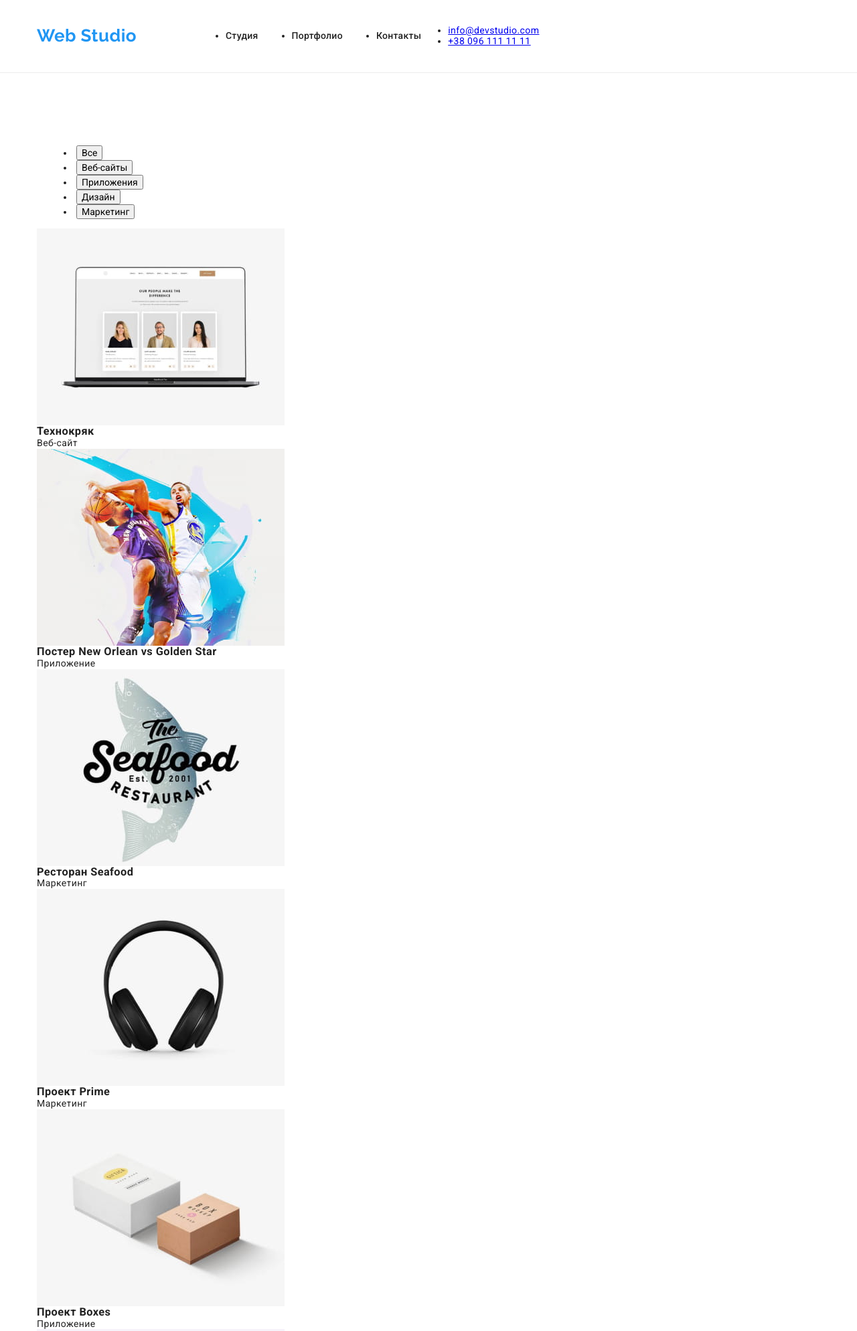
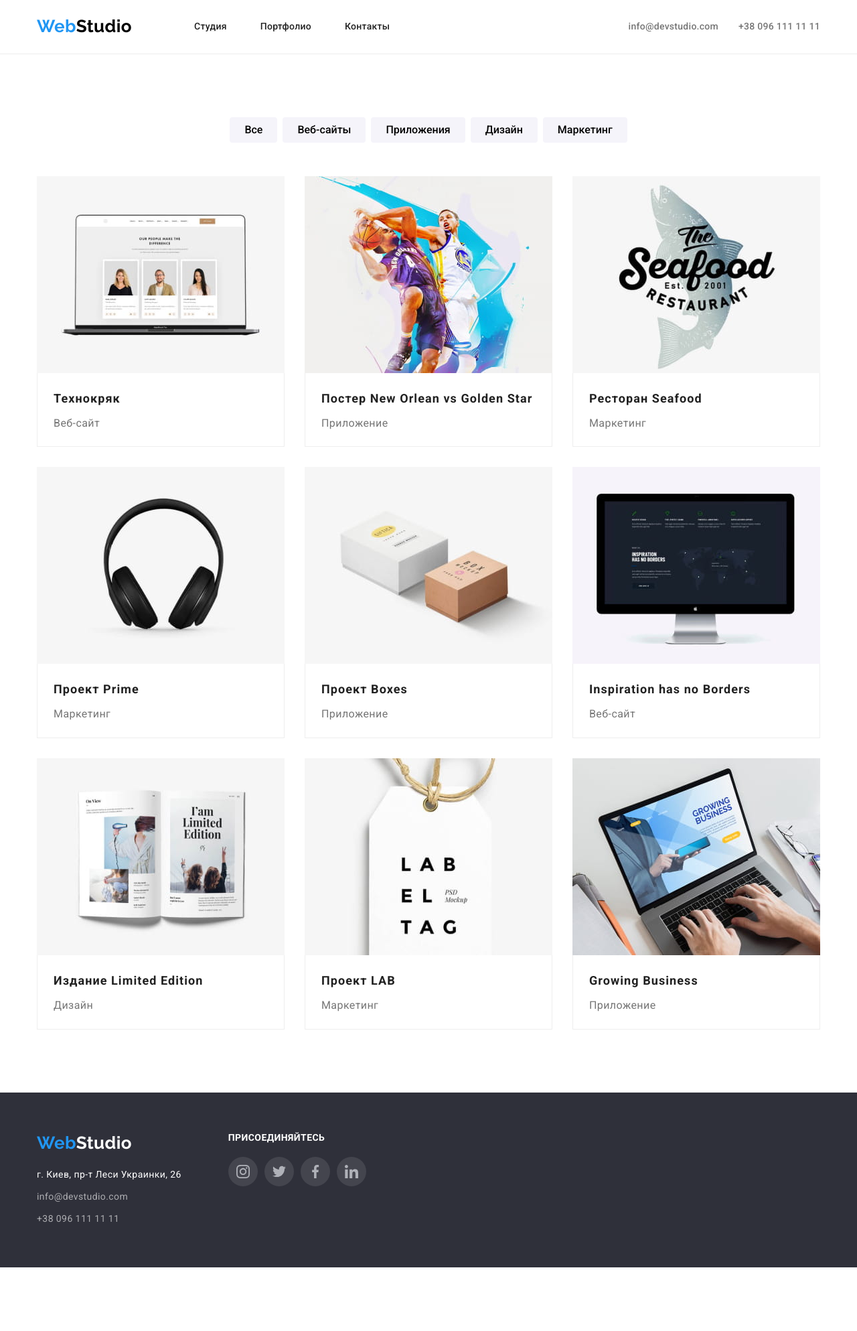
Before and after one commit to Marian-Shperun/-goit-markup-hw-4, a plain HTML site: page portfolio.html in a window 1280 px wide. Shown: the top 1987 px of the page at 67% size. After the commit the page ends 1892 px from the top, so only its background shows below. Drawn offline with nearby package versions, Linux system fonts and the light colour scheme.

Commit message:
porfolio

```diff
--- a/portfolio.html
+++ b/portfolio.html
@@ -1,21 +1,25 @@
 <!DOCTYPE html>
 <html lang="ru">
-
   <head>
-    <meta charset="UTF-8">
-    <meta http-equiv="X-UA-Compatible" content="IE=edge">
-    <meta name="viewport" content="width=device-width, initial-scale=1.0">
+    <meta charset="UTF-8" />
+    <meta http-equiv="X-UA-Compatible" content="IE=edge" />
+    <meta name="viewport" content="width=device-width, initial-scale=1.0" />
     <!-- fonts -->
-    <link rel="preconnect" href="https://fonts.googleapis.com">
-    <link rel="preconnect" href="https://fonts.gstatic.com" crossorigin>
-    <link href="https://fonts.googleapis.com/css2?family=Raleway:wght@700&family=Roboto:wght@400;500;700;900&display=swap"
-    rel="stylesheet">
-    <link rel="stylesheet" href="https://cdnjs.cloudflare.com/ajax/libs/modern-normalize/1.1.0/modern-normalize.min.css"
+    <link rel="preconnect" href="https://fonts.googleapis.com" />
+    <link rel="preconnect" href="https://fonts.gstatic.com" crossorigin />
+    <link
+      href="https://fonts.googleapis.com/css2?family=Raleway:wght@700&family=Roboto:wght@400;500;700;900&display=swap"
+      rel="stylesheet"
+    />
+    <link
+      rel="stylesheet"
+      href="https://cdnjs.cloudflare.com/ajax/libs/modern-normalize/1.1.0/modern-normalize.min.css"
       integrity="sha512-wpPYUAdjBVSE4KJnH1VR1HeZfpl1ub8YT/NKx4PuQ5NmX2tKuGu6U/JRp5y+Y8XG2tV+wKQpNHVUX03MfMFn9Q=="
-        crossorigin="anonymous" referrerpolicy="no-referrer" />
-    <link rel="stylesheet" href="./css/styles.css">
-
+      crossorigin="anonymous"
+      referrerpolicy="no-referrer"
+    />
     <title>Portfolio</title>
+    <link rel="stylesheet" href="./css/styles.css" />
   </head>
 
   <body>
@@ -23,130 +27,270 @@
     <header class="header">
       <div class="container">
         <div class="header-inner">
-                <a class="logo" href="index.html">
-                    Web
-                    <span>Studio</span>
-                </a>
           <!-- nav -->
-                <nav>
-                    <ul class="navigation-list">
-                        <li class="navigation-item"><a class="navigation-link" href="index.html">Студия</a></li>
-                        <li class="navigation-item"><a class="navigation-link" href="portfolio.html">Портфолио</a></li>
-                        <li class="navigation-item"><a class="navigation-link" href="">Контакты</a></li>
+          <nav class="navigation">
+            <a class="logo" href="./index.html" title="web studio"
+              >Web<span class="logo-header">Studio</span></a
+            >
+            <ul class="navigation-list list">
+              <li class="navigation-item">
+                <a class="navigation-link" href="./index.html">Студия</a>
+              </li>
+              <li class="navigation-item">
+                <a class="navigation-link" href="./portfolio.html">Портфолио</a>
+              </li>
+              <li class="navigation-item">
+                <a class="navigation-link" href="#footer" title="контакти"
+                  >Контакты</a
+                >
+              </li>
             </ul>
           </nav>
-                <ul class="contact">
-                    <li class='contact-item'>
-                        <a class='contact-link' href="mailto:info@devstudio.com">info@devstudio.com</a>
+          <ul class="auth-nav list">
+            <li class="auth-item">
+              <a class="auth-link" href="mailto:info@devstudio.com"
+                >info@devstudio.com</a
+              >
             </li>
-                    <li class='contact-item'>
-                        <a class='contact-link' href="tel:+380961111111">+38 096 111 11 11</a>
+            <li class="auth-item">
+              <a class="auth-link" href="tel:+380961111111"
+                >+38 096 111 11 11</a
+              >
             </li>
           </ul>
         </div>
       </div>
     </header>
+    <!-- main -->
+    <main>
+      <!-- section portfolio -->
+      <section class="portfolio section">
+        <div class="container">
+          <!-- menu button -->
+          <h2 hidden>Портфолио</h2>
+          <menu class="portfolio-menu list">
+            <li class="portfolio-item">
+              <button class="btn portfolio-btn" type="button">Все</button>
+            </li>
+            <li class="portfolio-item">
+              <button class="btn portfolio-btn" type="button">Веб-сайты</button>
+            </li>
+            <li class="portfolio-item">
+              <button class="btn portfolio-btn" type="button">
+                Приложения
+              </button>
+            </li>
+            <li class="portfolio-item">
+              <button class="btn portfolio-btn" type="button">Дизайн</button>
+            </li>
+            <li class="portfolio-item">
+              <button class="btn portfolio-btn" type="button">Маркетинг</button>
+            </li>
+          </menu>
 
-    <main>
-        <section class='section portfolio'>
-            <div class="container">
-                <menu class="menu">
-                    <li class="item"><button type="button">Все</button></li>
-                    <li class="item"><button type="button">Веб-сайты</button></li>
-                    <li class="item"><button type="button">Приложения</button></li>
-                    <li class="item"><button type="button">Дизайн</button></li>
-                    <li class="item"><button type="button">Маркетинг</button></li>
-                </menu>
-                <ul class="list list-works">
-                    <li class="item">
-
-                            <img src="./images/porfolio/img.jpg" style="width:370px" alt="фото Технокряк">
-                            <div class="content">
-                                <h3 class="name-works">Технокряк</h3>
-                                <p class="description">Веб-сайт</p>
+          <!-- list portfolio -->
+          <ul class="portfolio-list list">
+            <li class="portfolio-item">
+              <img
+                class="portfolio-img-work"
+                src="./images/porfolio/img.jpg"
+                width="370"
+                height="294"
+                alt="Технокряк"
+              />
+              <div class="portfolio-content">
+                <h3 class="portfolio-name-work">Технокряк</h3>
+                <p class="portfolio-description">Веб-сайт</p>
               </div>
             </li>
-                    <li class="item">
-
-                            <img class="img-works" src="./images/porfolio/img-1.jpg" style="width:370px" alt="фото Постер New Orlean vs Golden Star">
-                            <div class="content">
-                                <h3 class="name-works">Постер New Orlean vs Golden Star</h3>
-                                <p class="description">Приложение</p>
+            <li class="portfolio-item">
+              <img
+                class="portfolio-img-work"
+                src="./images/porfolio/img-1.jpg"
+                width="370"
+                height="294"
+                alt="Постер Новый Орлеан против Золотой Звезды"
+              />
+              <div class="portfolio-content">
+                <h3 class="portfolio-name-work" lang="ru en">
+                  Постер New Orlean vs Golden Star
+                </h3>
+                <p class="portfolio-description">Приложение</p>
               </div>
             </li>
-                    <li class="item">
-
-                            <img class="img-works" src="./images/porfolio/img-2.jpg" style="width:370px" alt="фото Ресторан Seafood">
-                            <div class="content">
-                                <h3 class="name-works">Ресторан Seafood</h3>
-                                <p class="description">Маркетинг</p>
+            <li class="portfolio-item">
+              <img
+                class="portfolio-img-work"
+                src="./images/porfolio/img-2.jpg"
+                width="370"
+                height="294"
+                alt="Ресторан Морепродукты"
+              />
+              <div class="portfolio-content">
+                <h3 class="portfolio-name-work" lang="ru en">
+                  Ресторан Seafood
+                </h3>
+                <p class="portfolio-description">Маркетинг</p>
               </div>
             </li>
-                    <li class="item">
-
-                            <img class="img-works" src="./images/porfolio/img-3.jpg" style="width:370px" alt="фото Проект Prime">
-                            <div class="content">
-                                <h3 class="name-works">Проект Prime</h3>
-                            <p class="description">Маркетинг</p>
+            <li class="portfolio-item">
+              <img
+                class="portfolio-img-work"
+                src="./images/porfolio/img-3.jpg"
+                width="370"
+                height="294"
+                alt="Проект основной"
+              />
+              <div class="portfolio-content">
+                <h3 class="portfolio-name-work" lang="ru en">Проект Prime</h3>
+                <p class="portfolio-description">Маркетинг</p>
               </div>
             </li>
-                    <li class="item">
-
-                            <img class="img-works" src="./images/porfolio/img-4.jpg" style="width:370px" alt="фото Проект Boxes">
-                            <div class="content">
-                                <h3 class="name-works">Проект Boxes</h3>
-                                <p class="description">Приложение</p>
+            <li class="portfolio-item">
+              <img
+                class="portfolio-img-work"
+                src="./images/porfolio/img-4.jpg"
+                width="370"
+                height="294"
+                alt="Проект Коробки"
+              />
+              <div class="portfolio-content">
+                <h3 class="portfolio-name-work" lang="ru en">Проект Boxes</h3>
+                <p class="portfolio-description">Приложение</p>
               </div>
             </li>
-                    <li class="item">
-
-                            <img class="img-works" src="./images/porfolio/img-5.jpg" style="width:370px" alt="фото Inspiration has no Borders">
-                            <div class="content">
-                                <h3 class="name-works">Inspiration has no Borders</h3>
-                                <p class="description">Веб-сайт</p>
+            <li class="portfolio-item">
+              <img
+                class="portfolio-img-work"
+                src="./images/porfolio/img-5.jpg"
+                width="370"
+                height="294"
+                alt="Вдохновение не имеет границ"
+              />
+              <div class="portfolio-content">
+                <h3 class="portfolio-name-work" lang="en">
+                  Inspiration has no Borders
+                </h3>
+                <p class="portfolio-description">Веб-сайт</p>
               </div>
             </li>
-                    <li class="item">
-
-                            <img class="img-works" src="./images/porfolio/img-6.jpg" style="width:370px" alt="фото Издание Limited Edition">
-                            <div class="content">
-                                <h3 class="name-works">Издание Limited Edition</h3>
-                                <p class="description">Дизайн</p>
+            <li class="portfolio-item">
+              <img
+                class="portfolio-img-work"
+                src="./images/porfolio/img-6.jpg"
+                width="370"
+                height="294"
+                alt="Издание Ограниченный выпуск"
+              />
+              <div class="portfolio-content">
+                <h3 class="portfolio-name-work" lang="ru en">
+                  Издание Limited Edition
+                </h3>
+                <p class="portfolio-description">Дизайн</p>
               </div>
             </li>
-                    <li class="item">
-
-                            <img class="img-works" src="./images/porfolio/img-7.jpg" style="width:370px" alt="фото Проект LAB">
-                            <div class="content">
-                                <h3 class="name-works">Проект LAB</h3>
-                                <p class="description">Маркетинг</p>
+            <li class="portfolio-item">
+              <img
+                class="portfolio-img-work"
+                src="./images/porfolio/img-7.jpg"
+                width="370"
+                height="294"
+                alt="Проект LAB"
+              />
+              <div class="portfolio-content">
+                <h3 class="portfolio-name-work">Проект LAB</h3>
+                <p class="portfolio-description">Маркетинг</p>
               </div>
-
             </li>
-                    <li class="item">
-
-                            <img class="img-works" src="./images/porfolio/img-8.jpg" style="width:370px" alt="фото Growing Business">
-                           <div class="content">
-                                <h3 class="name-works">Growing Business</h3>
-                                <p class="description">Приложение</p>
+            <li class="portfolio-item">
+              <img
+                class="portfolio-img-work"
+                src="./images/porfolio/img-8.jpg"
+                width="370"
+                height="294"
+                alt="Растущий бизнес"
+              />
+              <div class="portfolio-content">
+                <h3 class="portfolio-name-work" lang="en">Growing Business</h3>
+                <p class="portfolio-description">Приложение</p>
               </div>
             </li>
           </ul>
         </div>
-
       </section>
     </main>
 
-    <footer class="footer">
-        <div class="container">
-            <a class="logo logo-footer" href="index.html"><span>Web</span>Studio</a>
-            <address>
-                г. Киев, пр-т Леси Украинки, 26
-                <ul class="footer-list">
-                    <li class="item"><a class="link" href="mailto:info@devstudio.com">info@devstudio.com</a></li>
-                    <li class="item"><a class="link" href="tel:+380961111111">+38 096 111 11 11</a></li>
+    <!-- footer -->
+    <footer class="footer" id="footer">
+      <div class="footer-container container">
+        <div class="footer-address">
+          <a class="logo" href="./index.html"
+            >Web<span class="logo-footer">Studio</span></a
+          >
+          <address class="address">
+            <a
+              class="link"
+              href="https://goo.gl/maps/6HANdDSxnNxps1i66"
+              target="_blank"
+              >г. Киев, пр-т Леси Украинки, 26</a
+            >
+            <ul class="footer-list list">
+              <li class="item">
+                <a class="link" href="mailto:info@devstudio.com"
+                  >info@devstudio.com</a
+                >
+              </li>
+              <li class="item">
+                <a class="link" href="tel:+380961111111">+38 096 111 11 11</a>
+              </li>
             </ul>
           </address>
+        </div>
+        <div class="footer-soc">
+          <b class="footer-soc-text">присоединяйтесь</b>
+          <ul class="soc-list list">
+            <li class="soc-item">
+              <a
+                href="https://www.instagram.com"
+                target="_blank"
+                class="soc-link"
+              >
+                <svg class="team-link-icon" width="20" height="20">
+                  <use href="./images/icons.svg#icon-instagram"></use>
+                </svg>
+              </a>
+            </li>
+            <li class="soc-item">
+              <a href="https://twitter.com" target="_blank" class="soc-link">
+                <svg class="team-link-icon" width="20" height="20">
+                  <use href="./images/icons.svg#icon-twitter"></use>
+                </svg>
+              </a>
+            </li>
+            <li class="soc-item">
+              <a
+                href="https://www.facebook.com"
+                target="_blank"
+                class="soc-link"
+              >
+                <svg class="team-link-icon" width="20" height="20">
+                  <use href="./images/icons.svg#icon-facebook"></use>
+                </svg>
+              </a>
+            </li>
+            <li class="soc-item">
+              <a
+                href="https://www.linkedin.com"
+                target="_blank"
+                class="soc-link"
+              >
+                <svg class="team-link-icon" width="20" height="20">
+                  <use href="./images/icons.svg#icon-linkedin"></use>
+                </svg>
+              </a>
+            </li>
+          </ul>
+        </div>
       </div>
     </footer>
   </body>
```
Lines whose indentation alone changed are shown as unchanged.
